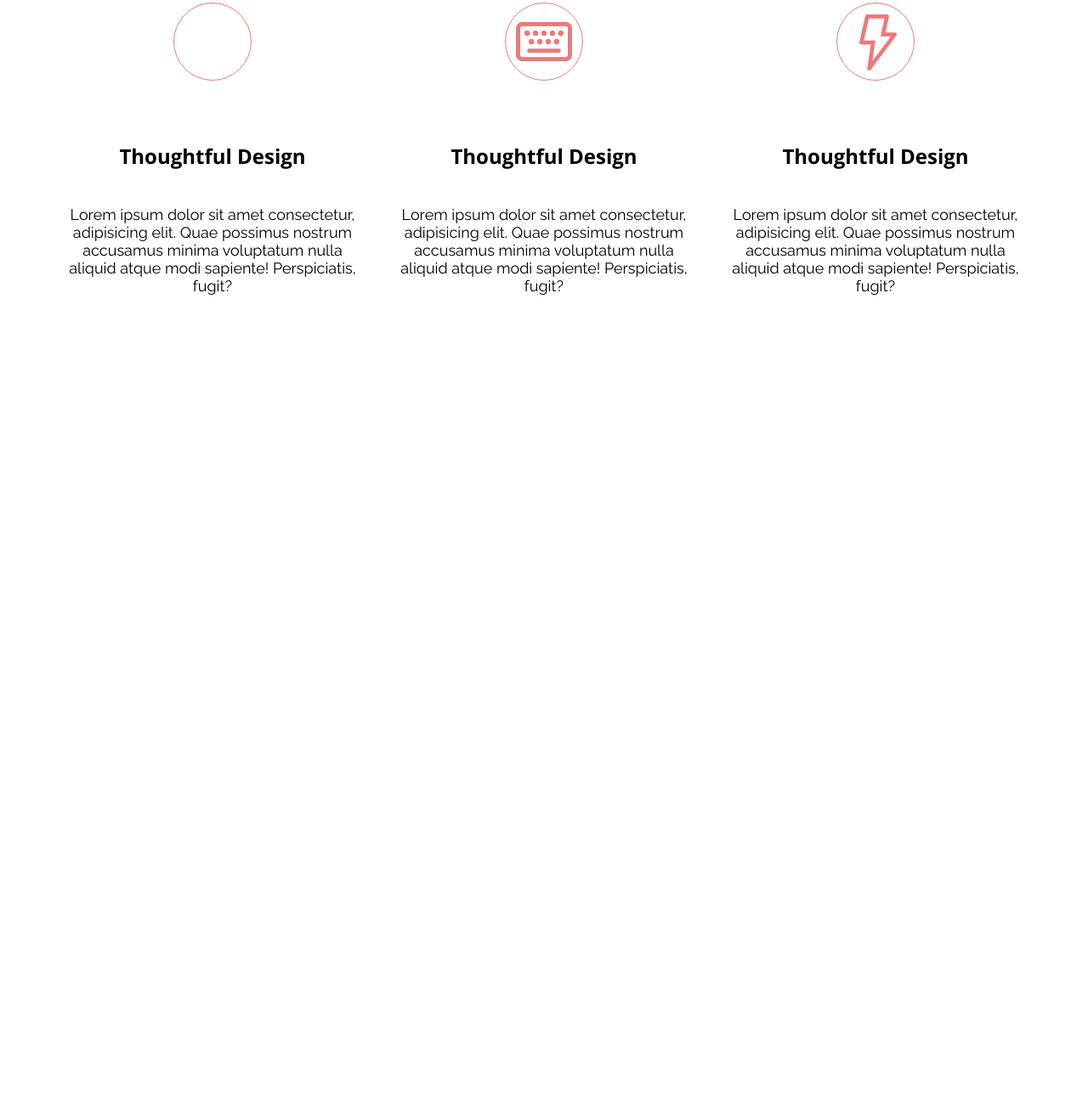
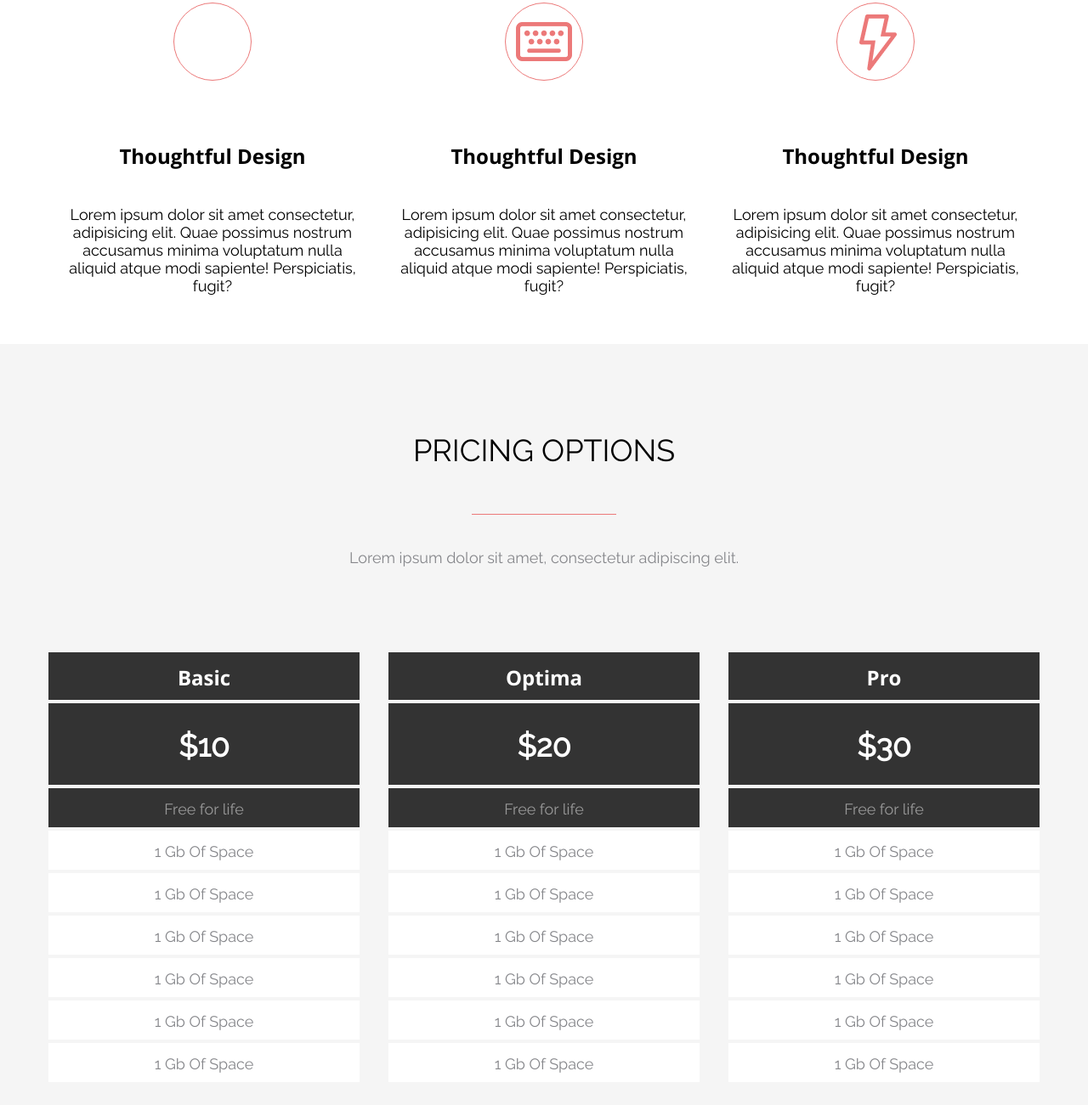
Before and after one commit to neurenico/Lesson4-Ex1homework, a plain HTML site: page index.html in a window 1280 px wide. Shown: the part 2119-3420 px from the top of the page at 85% size. Before the commit the page ends 2524 px from the top, so only its background shows below. Drawn offline with nearby package versions, Linux system fonts and the light colour scheme.

Commit message:
added modul pricing

```diff
--- a/index.html
+++ b/index.html
@@ -4,7 +4,7 @@
     <meta charset="UTF-8">
     <meta http-equiv="X-UA-Compatible" content="IE=edge">
     <meta name="viewport" content="width=device-width, initial-scale=1.0">
-    <link rel="stylesheet" href="/styles/style.css">
+    <link rel="stylesheet" href="./styles/style.css">
     <link rel="stylesheet" href="/styles/font-awesome.min.css">
     <link rel="preconnect" href="https://fonts.googleapis.com">
     <link rel="preconnect" href="https://fonts.gstatic.com" crossorigin>
@@ -123,5 +123,48 @@
         </div>
     </div>
 
+    <div class="pricing">
+        <div class="pricing__container">
+            <h2 class="pricing__title">pricing options</h2>
+            <hr class="pricing__line">
+            <p class="pricing__text">Lorem ipsum dolor sit amet, consectetur adipiscing elit.</p>
+            <div class="pricing__board">
+                <div class="pricing__item">
+                    <h4 class="pricing__item-title">Basic</h4>
+                    <h3 class="pricing__item-price">$10</h3>
+                    <p class="pricing__item-caption">Free for life</p>
+                    <p class="pricing__item-text">1 gb of space</p>
+                    <p class="pricing__item-text">1 gb of space</p>
+                    <p class="pricing__item-text">1 gb of space</p>
+                    <p class="pricing__item-text">1 gb of space</p>
+                    <p class="pricing__item-text">1 gb of space</p>
+                    <p class="pricing__item-text">1 gb of space</p>
+                </div>
+                <div class="pricing__item">
+                    <h4 class="pricing__item-title">Optima</h4>
+                    <h3 class="pricing__item-price">$20</h3>
+                    <p class="pricing__item-caption">Free for life</p>
+                    <p class="pricing__item-text">1 gb of space</p>
+                    <p class="pricing__item-text">1 gb of space</p>
+                    <p class="pricing__item-text">1 gb of space</p>
+                    <p class="pricing__item-text">1 gb of space</p>
+                    <p class="pricing__item-text">1 gb of space</p>
+                    <p class="pricing__item-text">1 gb of space</p>
+                </div>
+                <div class="pricing__item">
+                    <h4 class="pricing__item-title">Pro</h4>
+                    <h3 class="pricing__item-price">$30</h3>
+                    <p class="pricing__item-caption">Free for life</p>
+                    <p class="pricing__item-text">1 gb of space</p>
+                    <p class="pricing__item-text">1 gb of space</p>
+                    <p class="pricing__item-text">1 gb of space</p>
+                    <p class="pricing__item-text">1 gb of space</p>
+                    <p class="pricing__item-text">1 gb of space</p>
+                    <p class="pricing__item-text">1 gb of space</p>
+                </div>
+            </div>
+        </div>
+    </div>
+
 </body>
 </html>
--- a/styles/style.css
+++ b/styles/style.css
@@ -384,3 +384,106 @@ body {
     font-size: 18px;
     padding: 0 15px;
 }
+
+
+/* pricing */
+
+.pricing {
+    background: rgba(245, 245, 245, 1);
+    width: 100%;
+    display: flex;
+    justify-content: center;
+}
+
+.pricing__container {
+    width: 1170px;
+    text-align: center;
+}
+.pricing__title {
+    height: 150px;
+    line-height: 150px;
+    font-size: 36px;
+    font-weight: 400;
+    line-height: 150px;
+    text-transform: uppercase;
+    margin-top: 50px;
+
+}
+
+.pricing__line {
+    border: 0px solid rgba(236, 121, 121, 1);
+    background-color: rgba(236, 121, 121, 1);
+    height: 1px;
+    width: 170px;
+    margin: 0 auto 40px;
+}
+
+.pricing__text {
+    font-size: 18px;
+    font-weight: 400;
+    line-height: 21px;
+    color: rgba(134, 135, 139, 1);
+    margin-bottom: 79px;
+}
+
+.pricing__board {
+    display: flex;
+    justify-content: space-between;
+    margin-bottom: 50px;
+    height: 530px;
+    align-items: flex-end;
+}
+
+.pricing__item {
+    width: 370px;
+    height: 510px;
+}
+
+.pricing__item:hover {
+    cursor: pointer;
+    box-shadow: 0 0 10px rgb(139, 139, 139);
+    margin-bottom: 20px;
+}
+
+.pricing__item-title {
+    font-family: 'Open Sans', sans-serif;
+    color: rgba(255, 255, 255, 1);
+    font-size: 24px;
+    font-weight: 700;
+    height: 60px;
+    background: linear-gradient(0deg, #333333, #333333);
+    line-height: 60px;
+    border: 2px solid rgba(245, 245, 245, 1);
+}
+
+.pricing__item-price {
+    color: rgba(255, 255, 255, 1);
+    font-size: 36px;
+    font-weight: 700;
+    height: 100px;
+    background: linear-gradient(0deg, #333333, #333333);
+    line-height: 100px;
+    border: 2px solid rgba(245, 245, 245, 1);
+}
+
+.pricing__item-caption {
+    border: 2px solid rgba(245, 245, 245, 1);
+    font-size: 18px;
+    font-weight: 400;
+    line-height: 50px;
+    color: rgba(255, 255, 255, 0.5);
+    height: 50px;
+    background: linear-gradient(0deg, #333333, #333333);
+}
+
+.pricing__item-text {
+    border: 2px solid rgba(245, 245, 245, 1);
+    text-transform: capitalize;
+    height: 50px;
+    background: #FFFFFF;
+    font-size: 18px;
+    font-weight: 400;
+    line-height: 50px;
+    color: rgba(134, 135, 139, 1);
+
+}
```
